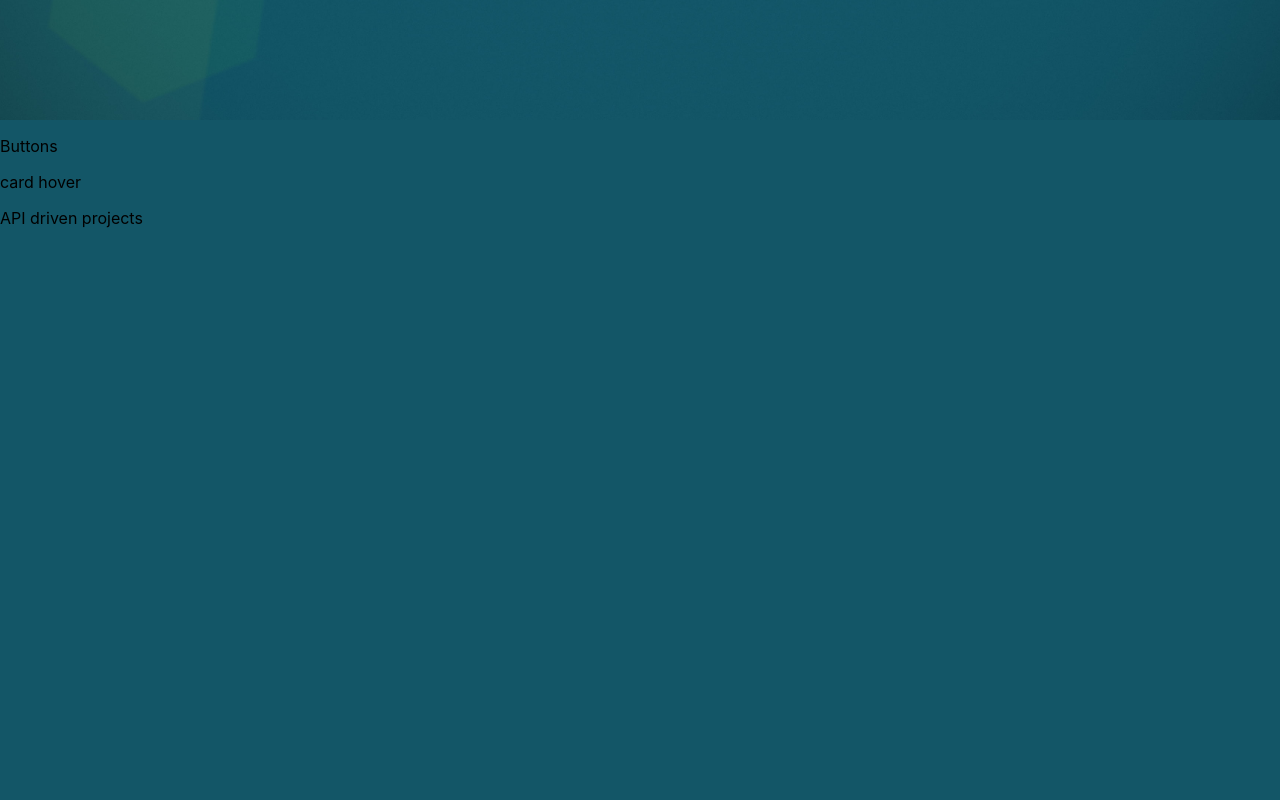
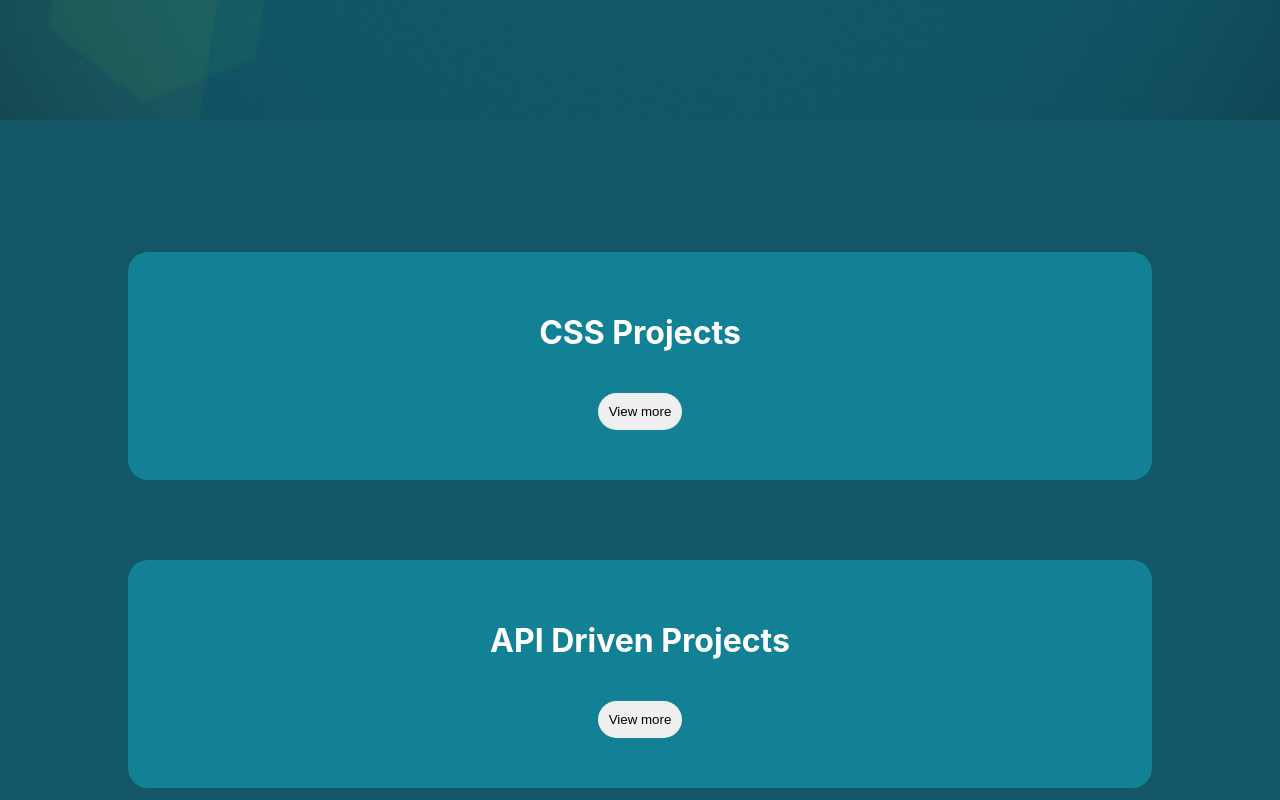
Before and after one commit to FreshMochi/portfolio, a React (Create React App) app: page /portfolio in a window 1280 px wide. Shown: the part 680-1480 px from the top of the page. Built offline with nearby package versions, Linux system fonts and the light colour scheme.

Commit message:
create portfolio cards with animation

```diff
--- a/src/App.js
+++ b/src/App.js
@@ -3,6 +3,7 @@ import { Route, Routes } from "react-router-dom";
 import Home from './routes/Home'
 import About from './routes/About'
 import Portfolio from './routes/Portfolio';
+import CSSProj from './routes/CSSProj';
 import Navigation from './components/NavigationBar/Navigation';
 import Footer from './components/Footer/Footer';
 
@@ -16,7 +17,8 @@ function App() {
         <Routes>{/* Will display Routed Page */}
           <Route path='/' element={<Home />} />
           <Route path='/about' element={<About />} />
-          <Route path='/Portfolio' element={<Portfolio />} />
+          <Route path='/portfolio' element={<Portfolio />}/>
+          <Route path='/css-animation' element={<CSSProj />} />
           <Route
             path="*"
             element={
--- a/src/PageStyles/Portfolio.module.css
+++ b/src/PageStyles/Portfolio.module.css
@@ -20,6 +20,10 @@
   color: azure;
 }
 
-.Pcontent {
+.PortfolioContent {
+  display: flex;
+  justify-content: center;
+  align-items: center;
+  flex-flow: column;
   min-height: 100vh;
 }
--- a/src/components/Card/Card.jsx
+++ b/src/components/Card/Card.jsx
@@ -41,6 +41,7 @@ const animation = useAnimation()
     whileHover={{
       scale: 1.02,
       transition: { duration: 0.4 },
+      backgroundColor: "rgb(60, 40, 94)"
     }}> {/* ref will reference to inview */}
       <div><h1>{props.headline}</h1></div>
       <div className={style.imgcntnr}>
--- a/src/components/NavigationBar/MobileNav/MobileNav.jsx
+++ b/src/components/NavigationBar/MobileNav/MobileNav.jsx
@@ -37,11 +37,12 @@ export default function MobileNav() {
           scale: 1,
           rotate: 0,
         }}
-        animate={(showMobile?hideMenu  :null )} > {/*Animation alters when "showMobile" state Changes*/}
+        animate={(showMobile? hideMenu  :null )} > {/*Animation alters when "showMobile" state Changes*/}
         <li><Link to='/' >Home</Link></li>
         <li><Link to='/about' >About</Link></li>
         <li><Link to='/portfolio' >Portfolio</Link></li>
         <li><Link to='/' >Contact</Link></li>
+        <li><Link to='/' >Write a Review</Link></li>
       </motion.div>
 
     </div>
--- a/src/components/NavigationBar/MobileNav/MobileNav.module.css
+++ b/src/components/NavigationBar/MobileNav/MobileNav.module.css
@@ -56,7 +56,7 @@
 .Menu li {
   font-size: 60px;
   list-style: none;
-  margin: 40px 0;
+  margin: 20px 0;
 }
 
 .Menu li a {
--- /dev/null
+++ b/src/components/PortfolioCards/Pfcard.jsx
@@ -0,0 +1,24 @@
+import React from 'react'
+import style from './Pfcard.module.css'
+import { motion } from 'framer-motion'
+import { Link } from 'react-router-dom'
+
+export default function Pfcard(props) {
+  return (
+    <motion.div
+    whileHover={{
+      backgroundColor: "rgb(11, 145, 170)",
+      transition: { duration: 0.4 },
+    }}
+    className={style.PfcardCntnr}>
+      <div><h1>{props.title}</h1></div>
+      <div>
+          <Link to="/css-animation" style={{ textDecoration: 'none'}}>
+          <button>
+            View more
+          </button>
+          </Link>
+      </div>
+    </motion.div>
+  )
+}
--- /dev/null
+++ b/src/components/PortfolioCards/Pfcard.module.css
@@ -0,0 +1,46 @@
+.PfcardCntnr {
+  width: 80%;
+  margin: 40px 0;
+  padding: 50px 0;
+  display: flex;
+  flex-flow: column;
+  justify-content: center;
+  align-items: center;
+  background: rgb(18, 129, 149);
+  border-radius: 20px;
+  transform: perspective(100px) translateZ(0px);
+  transition: all  0.3s;
+  position: relative;
+}
+
+.PfcardCntnr:hover {
+  box-shadow: 0px 12px 8px  rgb(0, 0, 0);
+  transform: perspective(100px) translateZ(2px) translateY(-7px);
+}
+.PfcardCntnr h1 {
+  text-transform: capitalize;
+  color: White;
+  padding: 0 0 30px 0;
+}
+
+.Pcontent {
+  height: auto;
+  width: 80%;
+  display: flex;
+  justify-content: center;
+  align-items: center;
+}
+
+button {
+  padding: 11px;
+  border-radius: 20px;
+  transition: 0.35s;
+  border: 0px;
+}
+
+button:hover {
+  transform: translateY(-5px);
+  background-color: rgb(102, 189, 211);
+  color: white;
+  box-shadow: 0px 4px 6px  rgb(250, 225, 211);
+}
--- /dev/null
+++ b/src/routes/CSSProj.jsx
@@ -0,0 +1,8 @@
+import React from 'react'
+import style from '../PageStyles/Buttons.module.css'
+
+export default function CSSProj() {
+  return (
+    <div>CSS Projects</div>
+  )
+}
--- a/src/routes/Portfolio.jsx
+++ b/src/routes/Portfolio.jsx
@@ -2,6 +2,7 @@ import React from 'react'
 import { motion } from 'framer-motion'
 import Banner from '../img/morningelk.jpg'
 import style from '../PageStyles/Portfolio.module.css'
+import Pfcard from '../components/PortfolioCards/Pfcard'
 
 /* Initial animation for Banner Text */
 const bannerFontAnimation = {
@@ -23,10 +24,9 @@ export default function Portfolio() {
         style={{backgroundImage: `url(${Banner})`}}>
         <motion.span initial={bannerFontAnimation} animate={animate} transition={{duration: 1.0, delay: 0.5}}>View my works!</motion.span>
       </div>
-      <div className={style.Pcontent}>
-        <p>Buttons</p>
-        <p>card hover</p>
-        <p>API driven projects</p>
+      <div className={style.PortfolioContent}>
+        <Pfcard title='CSS Projects' link="css-projects" />
+        <Pfcard title='API driven projects' />
       </div>
     </div>
   )
```
Also changed, not shown: src/PageStyles/Buttons.module.css (added).
